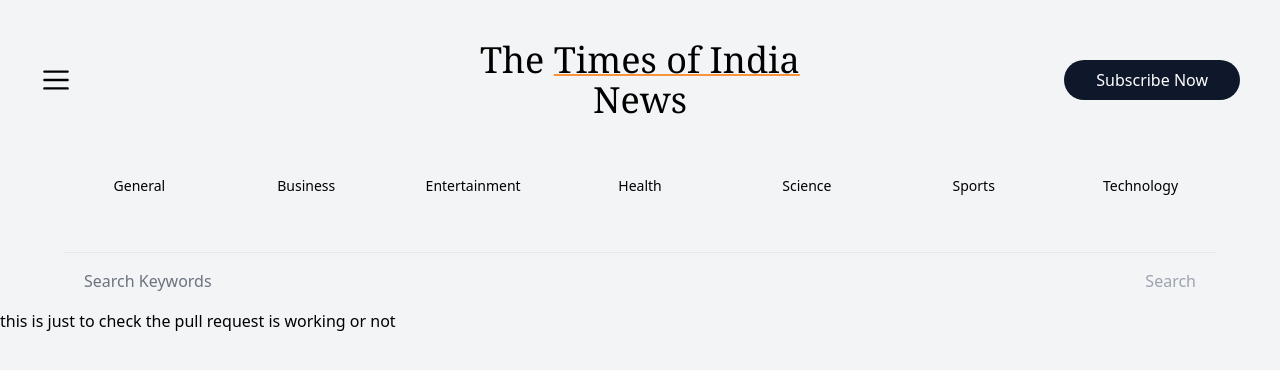
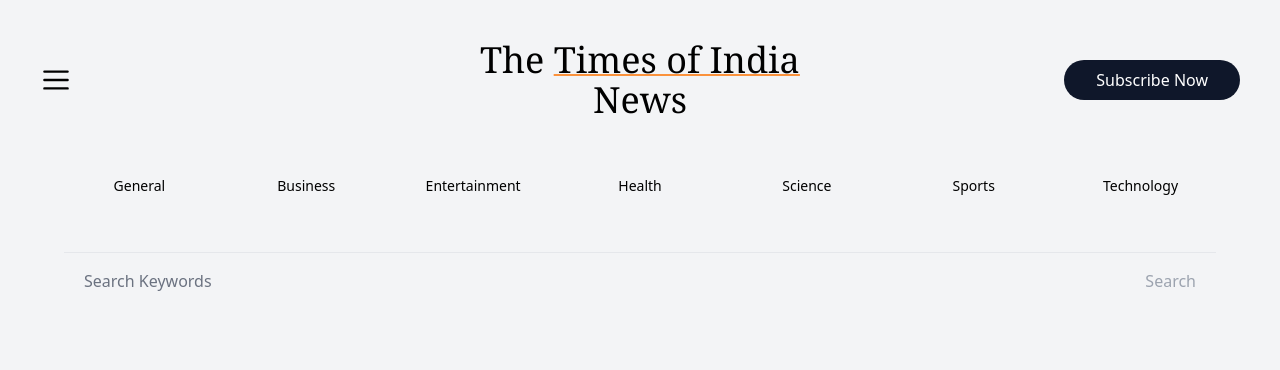
Before and after one commit to kotkaravishkar/News-Portal, a Next.js app: page / in a window 1280 px wide. Shown: the top 370 px of the page. Built offline with nearby package versions, Linux system fonts and the light colour scheme.

Commit message:
New Changes

```diff
--- a/app/page.tsx
+++ b/app/page.tsx
@@ -12,7 +12,6 @@
 
   return (
     <div>
-        this is just to check the pull request is working or not
 
     </div>
   )
```
